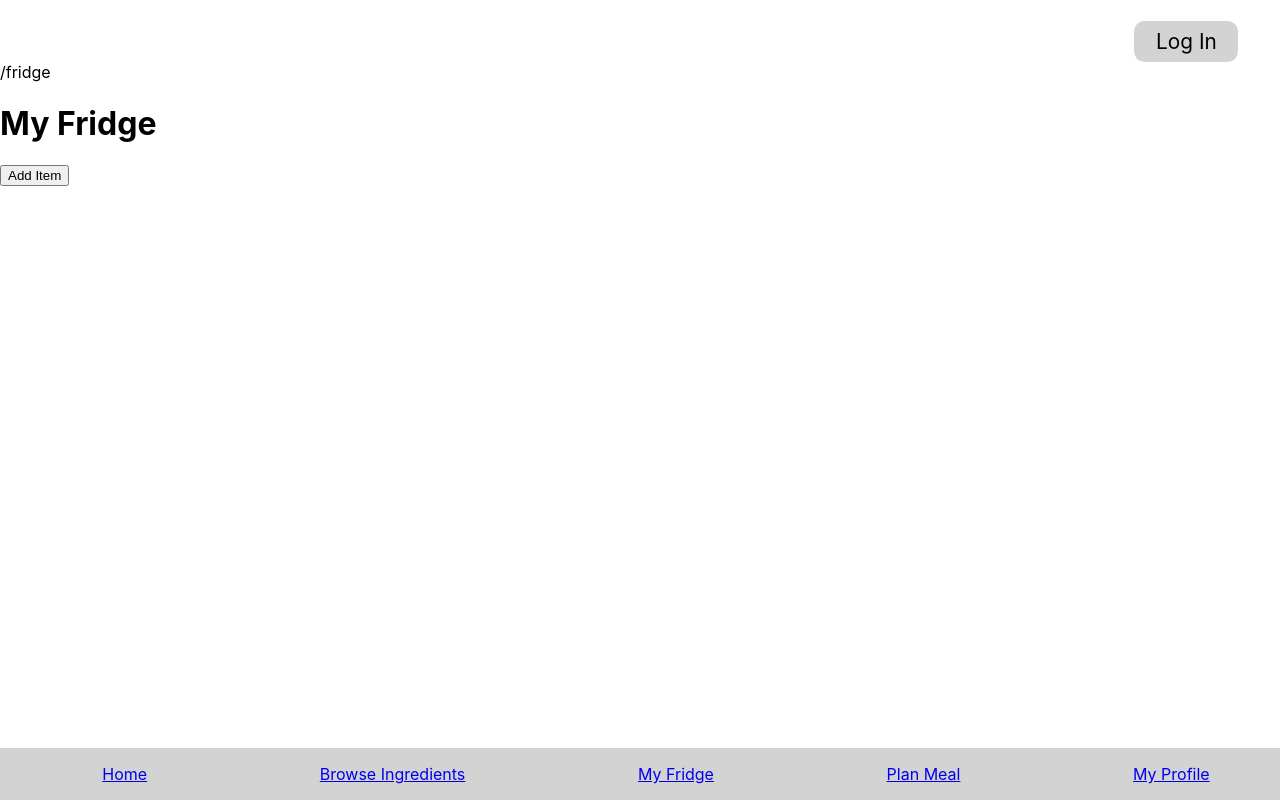
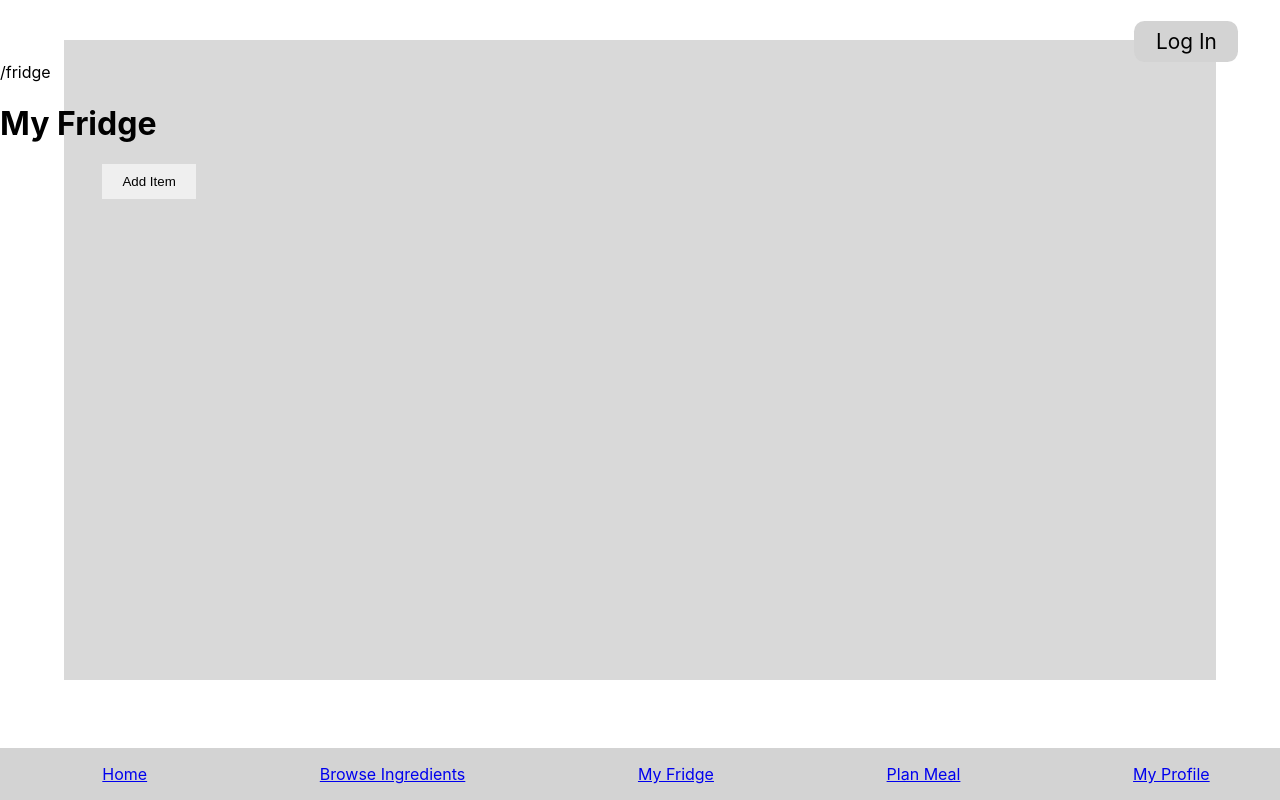
Before and after one commit to agiledev-students-fall2023/4-final-project-agile-architects-1, a React (Create React App) app in the folder front-end/: page /fridge in a window 1280 px wide. Built offline with nearby package versions, Linux system fonts and the light colour scheme.

Commit message:
Update MyFridge

```diff
--- a/front-end/src/routes/MyFridge.css
+++ b/front-end/src/routes/MyFridge.css
@@ -2,35 +2,65 @@
   padding: 20px;
 }
 
+.centered-rectangle {
+  position: absolute;
+  top: 5%;
+  left: 5%;
+  width: 90%;
+  height: 80%;
+  background: gray;
+  opacity: 0.3; /* Adjust opacity to your preference */
+  z-index: -1; /* background */
+}
+
 .fridge-grid {
+  position: relative; /* Create a stacking context */
+  z-index: 0; /* Put it on top of the centered rectangle */
+  top: 5%;
+  left: 5%;
+  width: 90%;
+  height: 80%;
   display: flex;
   flex-wrap: wrap;
-  gap: 10px;
+  gap: 20px;
+  justify-content: space-between;
 }
 
 .fridge-item {
   border: 1px solid #ccc;
   padding: 10px;
-  width: calc(33.33% - 10px);
+  width: calc(33.33% - 22px);
   box-sizing: border-box;
+  background-color: white;
+
 }
 
 .add-item-form {
   margin-top: 10px;
   display: flex;
   flex-wrap: wrap;
-  gap: 10px;
+  gap: 20px; /* Increased the gap for more space between form elements */
+  justify-content: space-between;
 }
+
 .add-item-modal {
   position: fixed;
   top: 50%;
   left: 50%;
   transform: translate(-50%, -50%);
   background: white;
-  padding: 20px;
+  padding: 20px; /* Increased padding for more space inside the modal */
   border: 1px solid #ccc;
-  box-shadow: 0 0 10px rgba(0, 0, 0, 0.2);
+  box-shadow: 0 0 10px rgba(0, 0, 0, 0.2); /* Increased box-shadow for a more pronounced effect */
   z-index: 1000;
-  width: 300px;
+  width: 90%;
+  max-width: 300px;
   text-align: center;
 }
+
+.add-button {
+  padding: 10px 20px;
+  margin-left: 8%;
+  border: none;
+  cursor: pointer;
+}
--- a/front-end/src/routes/MyFridge.js
+++ b/front-end/src/routes/MyFridge.js
@@ -1,20 +1,16 @@
-import React, { useState, useEffect } from 'react';
+import React, { useState } from 'react';
 import "./MyFridge.css";
 
 function MyFridge() {
     const [fridgeItems, setFridgeItems] = useState([]); // { name: 'Item 1', quantity: 8, expiration: '2023-12-10' }
-
-    const [clickedItem, setClickedItem] = useState();
-
     const [newItem, setNewItem] = useState({ name: '', quantity: '', expiration: '' });
-
     const [isAddingItem, setIsAddingItem] = useState(false);
+    const [clickedItem, setClickedItem] = useState()
 
     const [editedName, setEditedName] = useState('');
     const [editedQuantity, setEditedQuantity] = useState('');
     const [editedExpiration, setEditedExpiration] = useState('');
     const [isEditingItem, setIsEditingItem] = useState(false);
-
 
     const handleItemClick = (item) => {
         setClickedItem(item);
@@ -29,7 +25,6 @@ function MyFridge() {
     }
 
     const handleEditItem = () => {
-        // Display an edit form
         setIsEditingItem(true);
     };
 
@@ -41,21 +36,18 @@ function MyFridge() {
         if (!clickedItem) {
             return;
         }
-        // Find the index of the selected item in the array
+
         const itemIndex = fridgeItems.findIndex(item => item === clickedItem);
 
-        // Create a new item with the edited details
         const editedItem = {
             name: editedName,
             quantity: editedQuantity,
             expiration: editedExpiration
         };
 
-        // Update the fridge items array with the edited item
         const updatedFridgeItems = [...fridgeItems];
         updatedFridgeItems[itemIndex] = editedItem;
 
-        // Update the state
         setFridgeItems(updatedFridgeItems);
         setClickedItem(null);
         setIsEditingItem(false);
@@ -73,14 +65,16 @@ function MyFridge() {
         }
 
         setFridgeItems([...fridgeItems, newItem]);
-
         setIsAddingItem(false);
         setNewItem({ name: '', quantity: '', expiration: '' });
     };
 
+
+
     return (
         <div>
             <h1>My Fridge</h1>
+            <div className="centered-rectangle"></div>
             <div className="fridge-grid">
                 {fridgeItems.map((item, index) => (
                     <div
@@ -124,7 +118,7 @@ function MyFridge() {
                     <button onClick={handleDeleteItem}>Delete</button>
                 </div>
             ) : null}
-            <button onClick={handleAddItem}>Add Item</button>
+            <button className = "add-button" onClick={handleAddItem}>Add Item</button>
             {isAddingItem && (
                 <div className="add-item-modal">
                     <input
@@ -158,4 +152,5 @@ function MyFridge() {
 // );
 //   };
 
+
 export default MyFridge;
```
